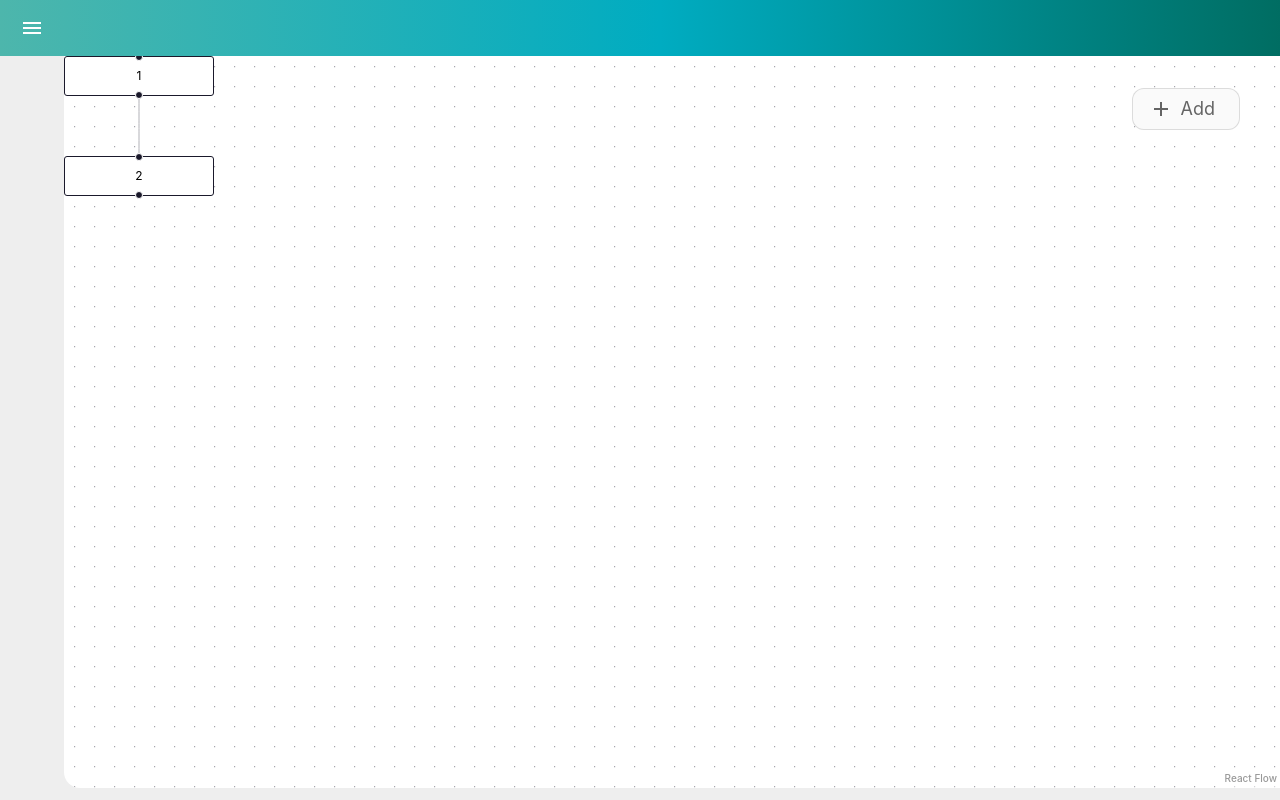
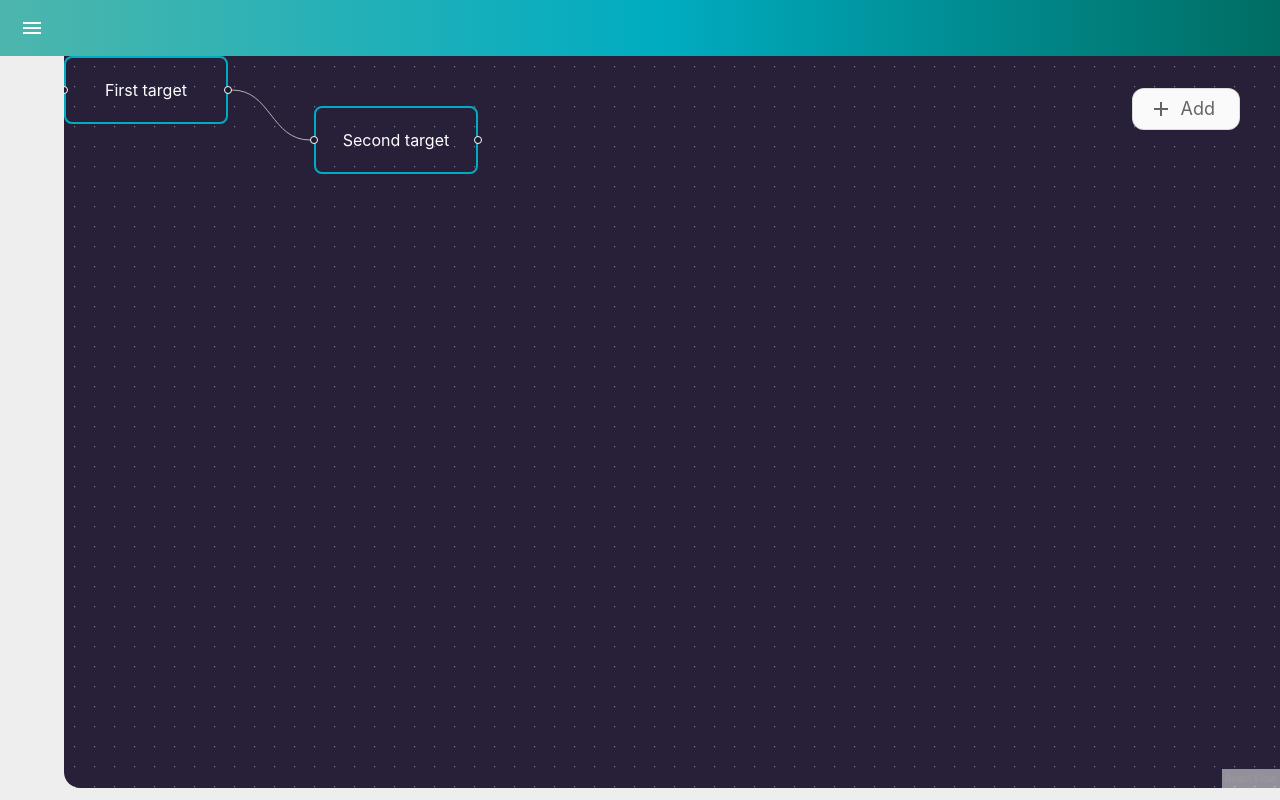
Before and after one commit to minhieuchu/roadmappr-frontend, a React (Vite) app: page /create in a window 1280 px wide. Built offline with nearby package versions, Linux system fonts and the light colour scheme.

Commit message:
Add CustomNode

```diff
--- /dev/null
+++ b/src/components/RoadMap/CustomNode.tsx
@@ -0,0 +1,14 @@
+import { CustomNodeContainer } from "@/components/RoadMap/index.styles";
+import { Handle, Node, NodeProps, Position } from "@xyflow/react";
+
+type CustomNodeData = Node<{ target: string }, "target">;
+
+export function CustomNode({ data }: NodeProps<CustomNodeData>) {
+  return (
+    <>
+      <Handle type="target" position={Position.Left} />
+      <CustomNodeContainer> {data.target} </CustomNodeContainer>
+      <Handle type="source" position={Position.Right} />
+    </>
+  );
+}
--- a/src/components/RoadMap/index.styles.ts
+++ b/src/components/RoadMap/index.styles.ts
@@ -56,3 +56,14 @@ export const AddButtonContainer = styled("div")(({ theme }) => ({
   cursor: "pointer",
   zIndex: 1,
 }));
+
+export const CustomNodeContainer = styled("div")({
+  width: "10rem",
+  height: "4rem",
+  display: "flex",
+  alignItems: "center",
+  justifyContent: "center",
+  color: "white",
+  border: `2px solid ${cyan[600]}`,
+  borderRadius: "0.5rem",
+});
--- a/src/components/RoadMap/index.tsx
+++ b/src/components/RoadMap/index.tsx
@@ -1,6 +1,7 @@
 import { useCallback } from "react";
 
 import { AddDialog } from "@/components/Dialogs/AddDialog";
+import { CustomNode } from "@/components/RoadMap/CustomNode";
 import {
   AddButtonContainer,
   FlowContainer,
@@ -9,34 +10,65 @@ import { LeftPanel } from "@/components/RoadMap/LeftPanel";
 import { TopPanel } from "@/components/RoadMap/TopPanel";
 import { setDialogName } from "@/store/index.types";
 import AddIcon from "@mui/icons-material/Add";
-import { Background, BackgroundVariant, ReactFlow } from "@xyflow/react";
+import {
+  Background,
+  BackgroundVariant,
+  ReactFlow,
+  useEdgesState,
+  useNodesState,
+} from "@xyflow/react";
+
+const nodeTypes = {
+  CustomNode: CustomNode,
+};
 
 const initialNodes = [
-  { id: "1", position: { x: 0, y: 0 }, data: { label: "1" } },
-  { id: "2", position: { x: 0, y: 100 }, data: { label: "2" } },
+  {
+    id: "1",
+    type: "CustomNode",
+    position: { x: 0, y: 0 },
+    data: { target: "First target" },
+  },
+  {
+    id: "2",
+    type: "CustomNode",
+    position: { x: 250, y: 50 },
+    data: { target: "Second target" },
+  },
 ];
 const initialEdges = [{ id: "e1-2", source: "1", target: "2" }];
 
 export function RoadMap() {
-  const onClick = useCallback(() => {
+  const [nodes, , onNodesChange] = useNodesState(initialNodes);
+  const [edges, , onEdgesChange] = useEdgesState(initialEdges);
+  const onAddButtonClick = useCallback(() => {
     setDialogName("AddNodeDialog");
   }, []);
+
   return (
     <>
       <TopPanel />
       <LeftPanel />
       <FlowContainer>
         <AddDialog />
-        <AddButtonContainer onClick={onClick}>
+        <AddButtonContainer onClick={onAddButtonClick}>
           <AddIcon />
           {"Add"}
         </AddButtonContainer>
         <ReactFlow
-          nodes={initialNodes}
-          edges={initialEdges}
+          nodeTypes={nodeTypes}
+          onNodesChange={onNodesChange}
+          onEdgesChange={onEdgesChange}
+          nodes={nodes}
+          edges={edges}
           style={{ borderBottomLeftRadius: "1rem" }}
         >
-          <Background variant={BackgroundVariant.Dots} gap={20} size={1.25} />
+          <Background
+            bgColor="#272038"
+            variant={BackgroundVariant.Dots}
+            gap={20}
+            size={1.25}
+          />
         </ReactFlow>
       </FlowContainer>
     </>
```
